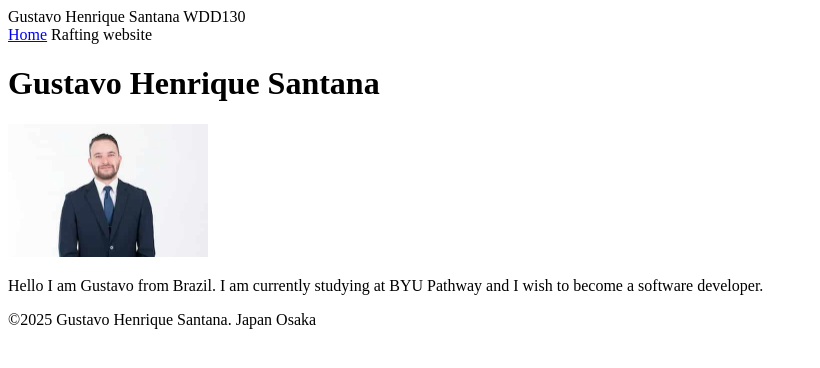
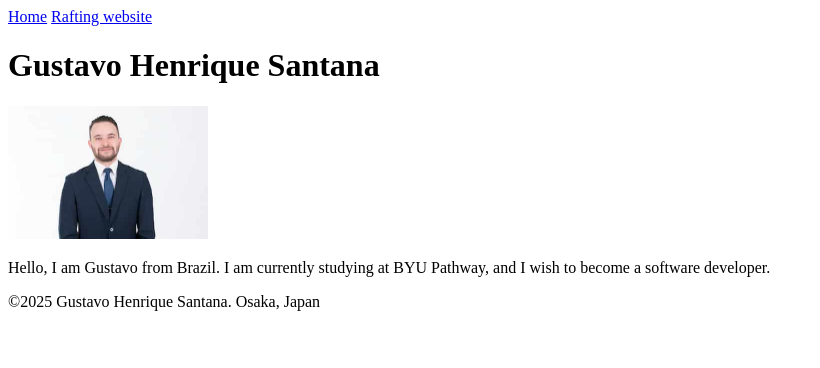
Before and after one commit to Subarashiijapan/wdd130, a plain HTML site: page index.html in a window 1280 px wide. Shown: the whole page, without its empty margins (0-820 px from the left). Drawn offline with Linux system fonts and the light colour scheme.

Commit message:
right vhanges

```diff
--- a/index.html
+++ b/index.html
@@ -1,25 +1,27 @@
 <!DOCTYPE html>
-<html lang = "eng-US"></html>
+<html lang="en-US">
 
 <head>
     <meta charset="utf-8">
-    <meta name = "viewport" content="width=device-width,initial-scale=1.0">
-    <tiitle>Gustavo Henrique Santana WDD130</tiitle>
+    <meta name="viewport" content="width=device-width, initial-scale=1.0">
+    <title>Gustavo Henrique Santana WDD130</title>
 </head>
 
 <body>
     <header>
         <a href="#">Home</a>
-        <a haref="wwr/">Rafting website</a>
+        <a href="wwr/">Rafting website</a>
     </header>
 
     <main>
         <h1>Gustavo Henrique Santana</h1>
-        <img src="images/profile.jpg" alt="images" width="200">
-        <p>Hello I am Gustavo from Brazil. I am currently studying at BYU Pathway and I wish to become a software developer.</p>
+        <img src="images/profile.jpg" alt="Profile picture of Gustavo" width="200">
+        <p>Hello, I am Gustavo from Brazil. I am currently studying at BYU Pathway, and I wish to become a software developer.</p>
     </main>
 
     <footer>
-        <p>©2025 Gustavo Henrique Santana. Japan Osaka</p>
+        <p>©2025 Gustavo Henrique Santana. Osaka, Japan</p>
     </footer>
 </body>
+
+</html>
```
